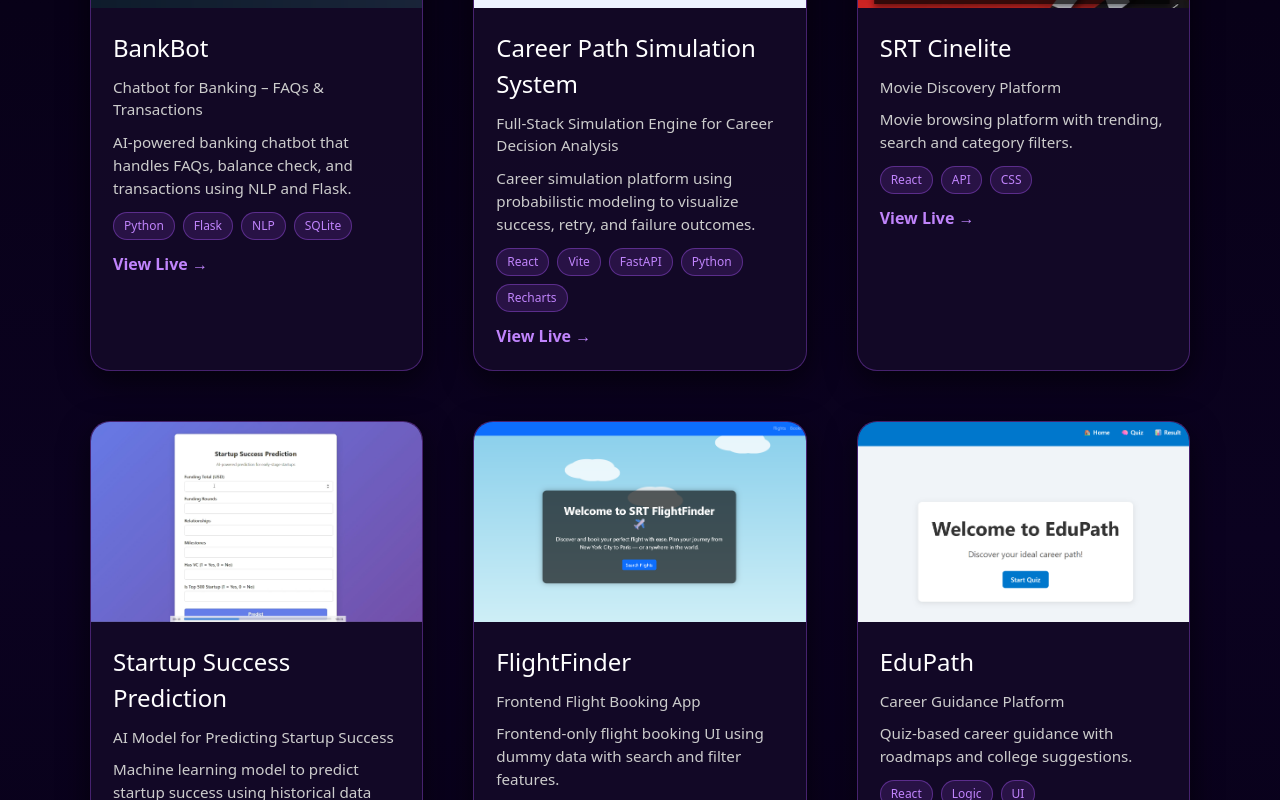
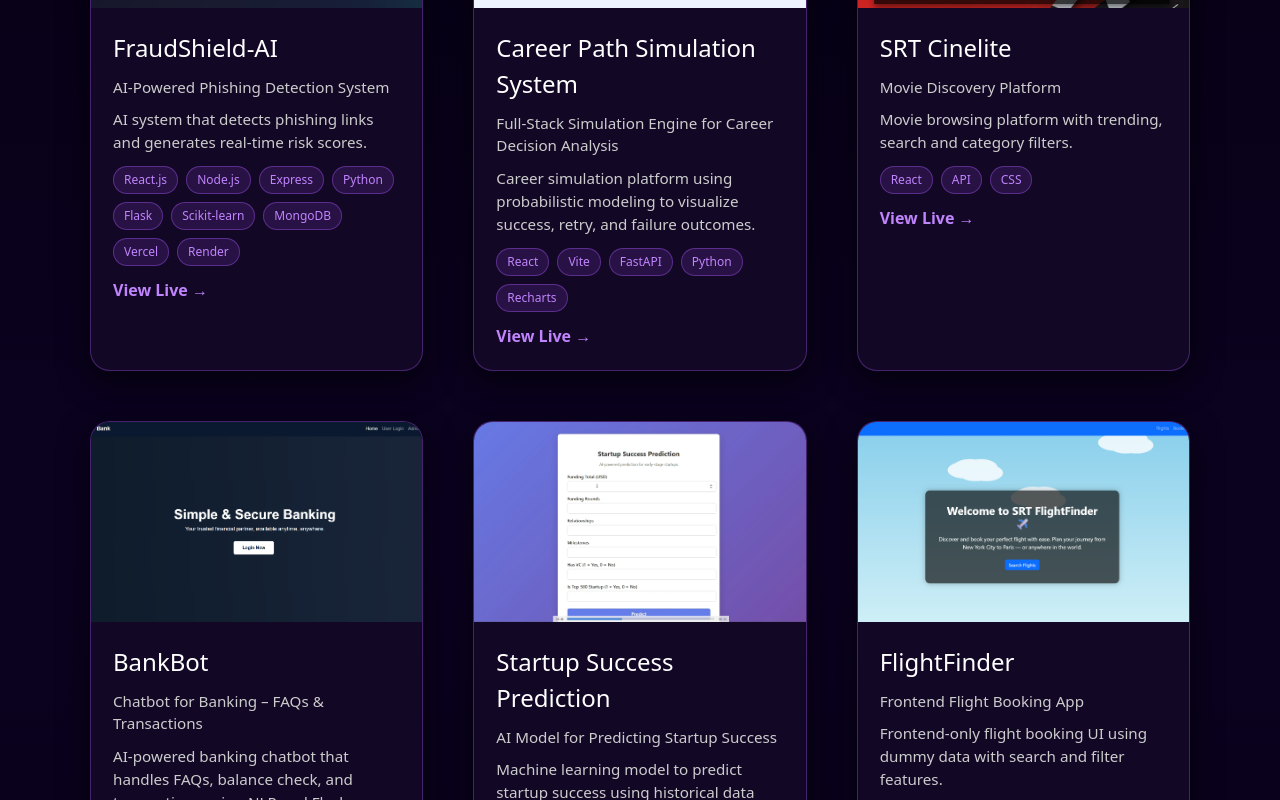
Before and after one commit to Sriramt13/SRTVerse, a React (Vite) app: page / in a window 1280 px wide. Shown: the part 6040-6840 px from the top of the page. Built offline with nearby package versions, Linux system fonts and the light colour scheme.

Commit message:
updated project

```diff
--- a/src/components/Projects.jsx
+++ b/src/components/Projects.jsx
@@ -6,17 +6,18 @@ import mindmap from "../assets/mindmap.png";
 import edusum from "../assets/edusum.png";
 import startupsuccess from "../assets/startupsuccess.png";
 import careerImg from "../assets/career.png";
+import fraud from "../assets/fraud.png";
 import "../styles/projects.css";
 
 
 const projects = [
   {
-    title: "BankBot",
-    subtitle: "Chatbot for Banking – FAQs & Transactions",
-    image: bankbot,
-    desc: "AI-powered banking chatbot that handles FAQs, balance check, and transactions using NLP and Flask.",
-    tech: ["Python", "Flask", "NLP", "SQLite"],
-    link: "https://srt-bankbot.onrender.com/",
+    title: "FraudShield-AI",
+    subtitle: "AI-Powered Phishing Detection System",
+    image: fraud,
+    desc: "AI system that detects phishing links and generates real-time risk scores.",
+    tech: ["React.js", "Node.js", "Express", "Python", "Flask", "Scikit-learn", "MongoDB", "Vercel", "Render"],
+    link: "https://srt-fraudsheild-ai.vercel.app/",
   },
   {
     title: "Career Path Simulation System",
@@ -33,6 +34,14 @@ const projects = [
     desc: "Movie browsing platform with trending, search and category filters.",
     tech: ["React", "API", "CSS"],
     link: "https://sriramt13.github.io/SRT-CineLite-/",
+  },
+  {
+    title: "BankBot",
+    subtitle: "Chatbot for Banking – FAQs & Transactions",
+    image: bankbot,
+    desc: "AI-powered banking chatbot that handles FAQs, balance check, and transactions using NLP and Flask.",
+    tech: ["Python", "Flask", "NLP", "SQLite"],
+    link: "https://srt-bankbot.onrender.com/",
   },
   {
     title: "Startup Success Prediction",
```
Also changed, not shown: src/assets/fraud.png (added).
